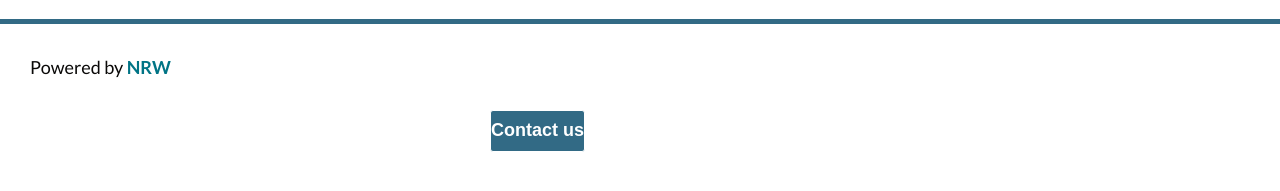
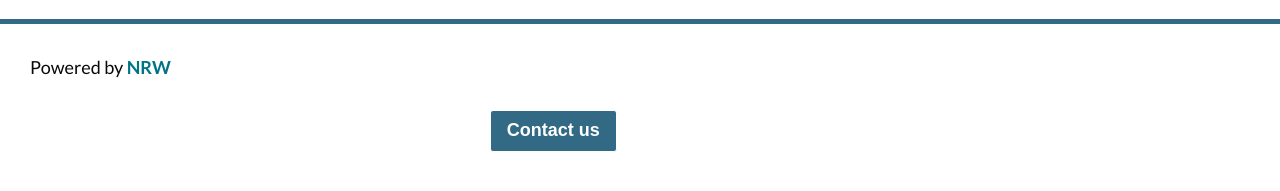
Before and after one commit to OwainJenkins/test-.github.io, a Jekyll site: the page built from cy/index.md, in a window 1280 px wide. Shown: the part 358-549 px from the top of the page. Built offline with Jekyll 4.4.1, drawn with Linux system fonts in a browser that asks for light colours.

Commit message:
ass# Please enter the commit message for your changes. Lines starting

```diff
--- a/_sass/_buttons.scss
+++ b/_sass/_buttons.scss
@@ -20,6 +20,7 @@
   text-decoration: none;
   border: 1px solid;
   height: 40px;
+  width: 124.61px;
   line-height: 51.6px;
   text-align: center;
   display: inline-flex;
```
